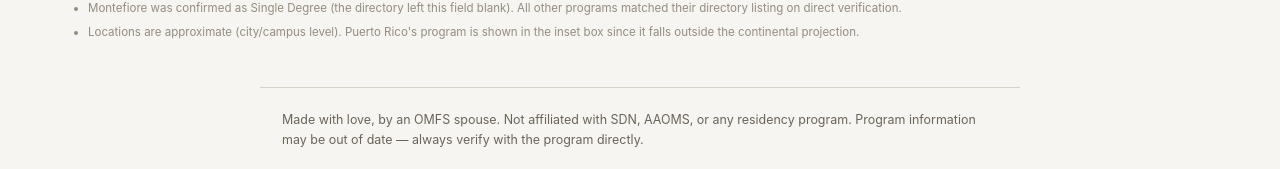
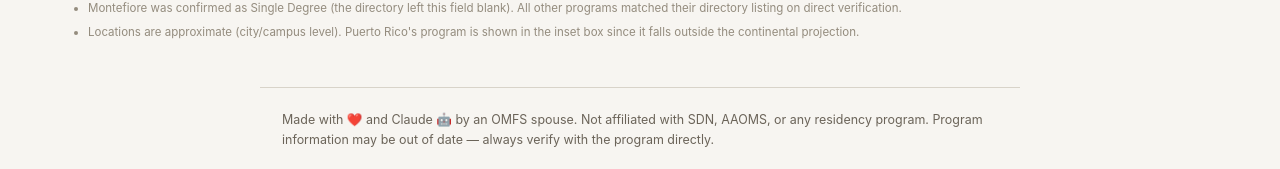
Before and after one commit to omfsdata/data, a Jekyll site: the page built from index.html, in a window 1280 px wide and 900 px high, scrolled down 11281 px. Shown: the part 728-897 px from the top of the window. Built offline with Jekyll 4.4.1, drawn with Linux system fonts in a browser that asks for light colours; nearby versions of some CDN libraries.

Commit message:
Update _config.yml

```diff
--- a/_config.yml
+++ b/_config.yml
@@ -2,7 +2,7 @@
 title: OMFS Data
 description: Interactive OMFS program map and an analysis of SDN match results
 footer_text: >
-  Made with love, by an OMFS spouse. Not affiliated with SDN, AAOMS, or any residency program. Program information may be
+  Made with ❤️ and Claude 🤖 by an OMFS spouse. Not affiliated with SDN, AAOMS, or any residency program. Program information may be
   out of date — always verify with the program directly.
 
 # If you use a CUSTOM DOMAIN, leave baseurl empty (""):
```
